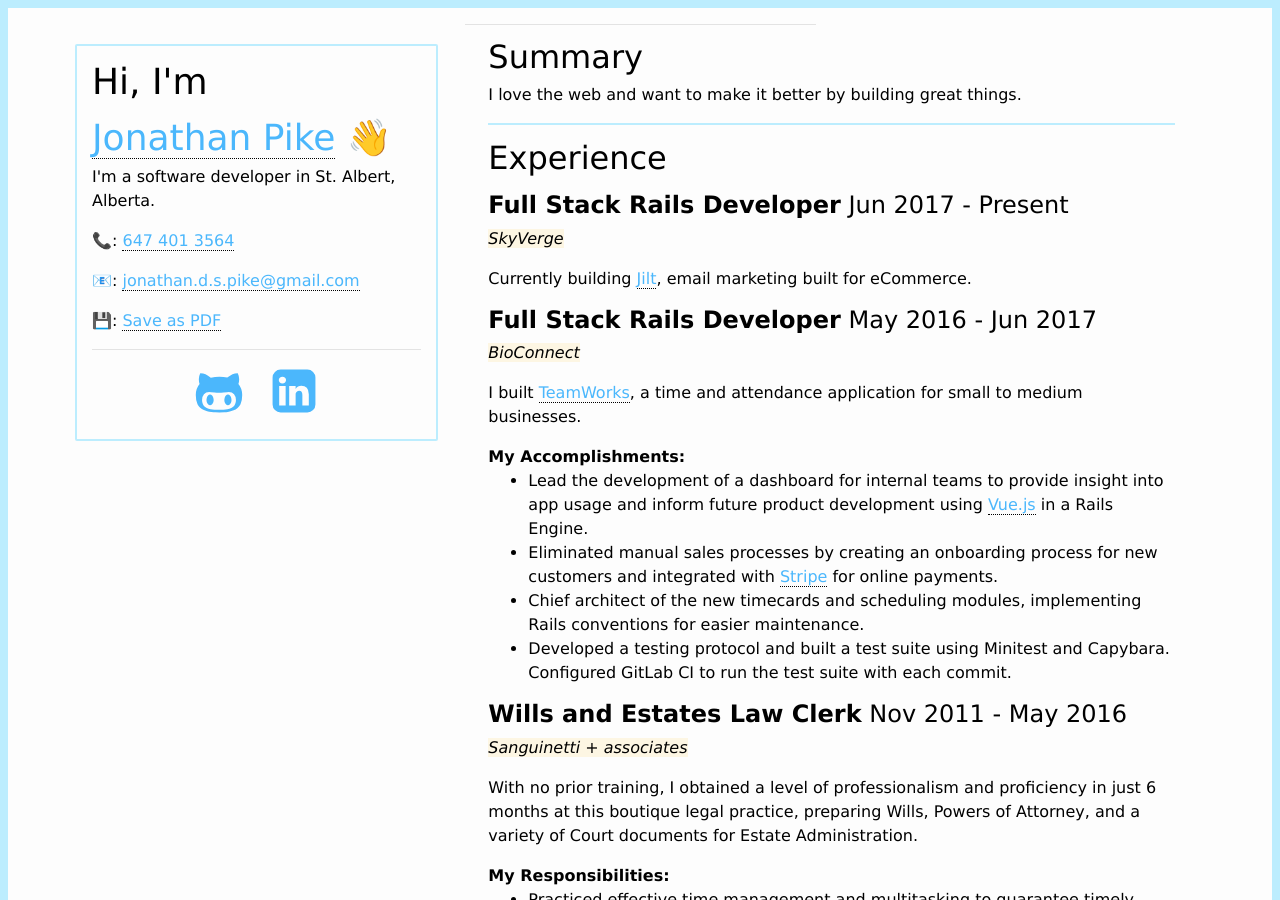
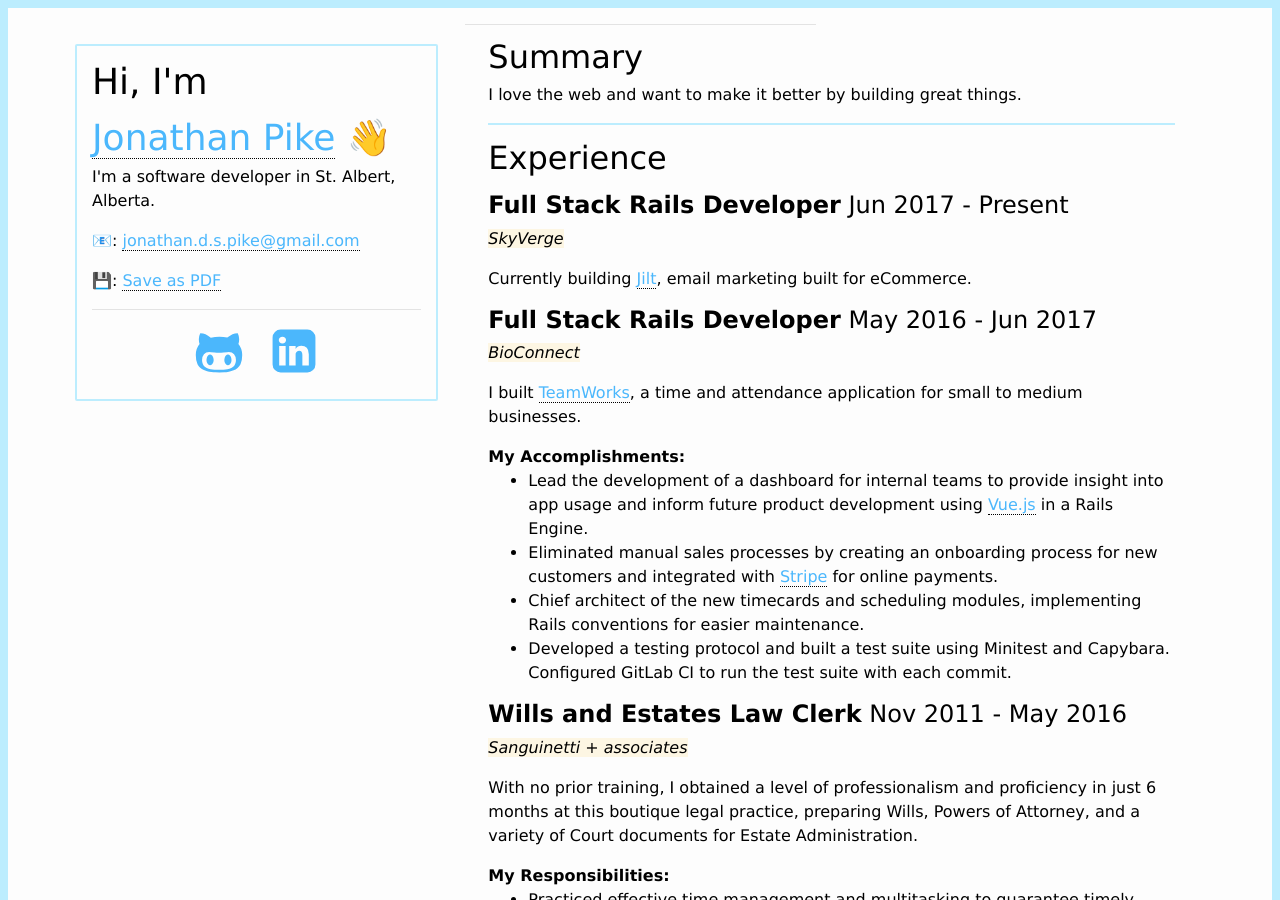
Before and after one commit to jonathanpike/jonathanpike.github.io, a Jekyll site: the page built from resume.md, in a window 1280 px wide and 900 px high. Built offline with Jekyll 4.4.1, drawn with Linux system fonts in a browser that asks for light colours.

Commit message:
Remove phone number from resume

```diff
--- a/_layouts/resume.html
+++ b/_layouts/resume.html
@@ -18,7 +18,6 @@
 				<h1>Hi, I'm</h1>
         <h1><a href="{{ site.baseurl }}/">Jonathan Pike</a> 👋</h1>
 				<p>I'm a software developer in St. Albert, Alberta.</p>
-				<p>📞: <a href="tel:647 401 3564">647 401 3564</a></p>
 				<p>📧: <a href="mailto:jonathan.d.s.pike@gmail.com">jonathan.d.s.pike@gmail.com</a></p>
         <p>💾: <a href="https://github.com/jonathanpike/pike-resume/raw/master/resume.pdf">Save as PDF</a></p>
 				<hr />
```
